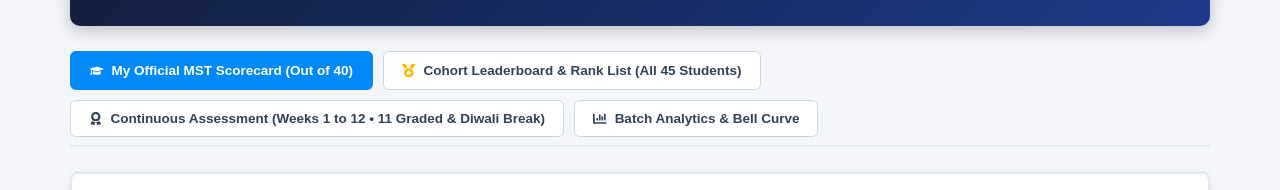
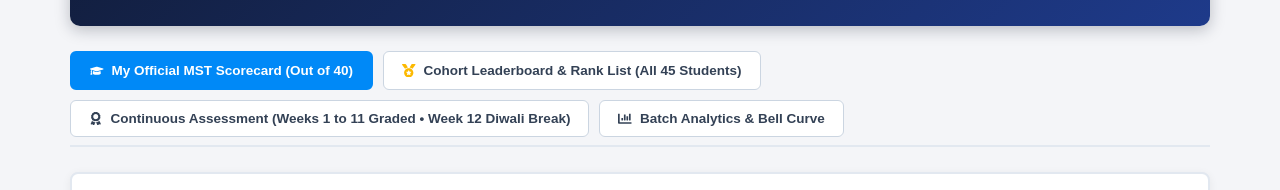
Before and after one commit to rohankumarchaudhry550-tech/bits-pilani.ac.in, a React (Vite) app: page /dashboard in a window 1280 px wide. Shown: the part 1152-1342 px from the top of the page. Built offline with nearby package versions, Linux system fonts and the light colour scheme; sample sign-in values are in the browser's storage.

Commit message:
fix(assessment): accurately place Diwali Break on 08 Nov (Week 12) and restore Week 8 assignment

```diff
--- a/src/components/MstResultsSection.jsx
+++ b/src/components/MstResultsSection.jsx
@@ -302,7 +302,7 @@ export default function MstResultsSection() {
             transition: 'all 0.2s'
           }}
         >
-          <FaAward /> Continuous Assessment (Weeks 1 to 12 • 11 Graded & Diwali Break)
+          <FaAward /> Continuous Assessment (Weeks 1 to 11 Graded • Week 12 Diwali Break)
         </button>
 
         <button
@@ -1013,12 +1013,12 @@ export default function MstResultsSection() {
                 fontSize: '12.5px',
                 fontWeight: '700'
               }}>
-                🏆 Cumulative Average: 99.1% (Rank #1 of 45)
+                🏆 Cumulative Average: 99.2% (Rank #1 of 45)
               </div>
             </div>
 
             <p style={{ fontSize: '13px', color: '#475569', margin: 0, lineHeight: '1.5' }}>
-              All 11 evaluated continuous assessment submissions across all 4 subjects have been officially graded and recorded into the BITS Pilani central grading portal (Week 8 observed as Diwali Break with no assignment scheduled). Rohan Kumar Chaudhry holds the highest cumulative grade point in the cohort with a 99.1% average (1090/1100 marks).
+              All 11 evaluated continuous assessment submissions across all 4 subjects have been officially graded and recorded into the BITS Pilani central grading portal (Week 12 observed on 08 Nov 2026 as Diwali Break with no assignment scheduled). Rohan Kumar Chaudhry holds the highest cumulative grade point in the cohort with a 99.2% average (1091/1100 marks).
             </p>
           </div>
 
--- a/src/data/mstResultsData.js
+++ b/src/data/mstResultsData.js
@@ -960,17 +960,17 @@ export const assignmentResultsData = [
   },
   {
     week: 8,
-    title: 'Diwali Recess • Academic Holiday (No Assignment Scheduled)',
-    subjectCode: 'DIWALI BREAK',
-    topics: 'Mid-Semester Diwali Festival Break observed across BITS Pilani campuses and WILP programs',
+    title: 'Assignment 8: Dimensionality Reduction, SVD & Spectral Clustering',
+    subjectCode: 'BITS F112',
+    topics: 'Principal Component Analysis (PCA), Truncated SVD, Kernel Methods & Graph Laplacians',
     submissionDate: '11 Oct 2026',
-    evaluatedDate: 'Exempt (Holiday)',
-    score: null,
-    maxScore: null,
-    status: 'Diwali Break',
-    rankInClass: null,
-    instructor: 'Academic Administration',
-    feedback: 'No assignment scheduled on account of Diwali festival break. Academic schedule resumed in Week 9.'
+    evaluatedDate: '13 Oct 2026',
+    score: 100,
+    maxScore: 100,
+    status: 'Graded',
+    rankInClass: 1,
+    instructor: 'Dr. A. Sen',
+    feedback: 'Outstanding 100/100. Flawless mathematical proof of variance maximization via Rayleigh quotient.'
   },
   {
     week: 9,
@@ -1016,17 +1016,17 @@ export const assignmentResultsData = [
   },
   {
     week: 12,
-    title: 'Assignment 12: Convex Optimization & Constrained Duality',
-    subjectCode: 'BITS F112',
-    topics: 'Karush-Kuhn-Tucker (KKT) Optimality Conditions, Dual Lagrangian, Slater\'s Condition & Projected Gradient Descent',
-    submissionDate: '08 Nov 2026',
-    evaluatedDate: '11 Nov 2026',
-    score: 99,
-    maxScore: 100,
-    status: 'Graded',
-    rankInClass: 1,
-    instructor: 'Dr. A. Sen',
-    feedback: 'Rigorous derivation of dual gap and Slater\'s condition verification for non-affine constraints.'
+    title: 'Diwali Recess • Academic Holiday (No Assignment Scheduled)',
+    subjectCode: 'DIWALI BREAK',
+    topics: 'Mid-Semester Diwali Festival Break observed across BITS Pilani campuses and WILP programs (Deepavali: 08 Nov 2026)',
+    submissionDate: '08 Nov 2026 (Diwali Holiday)',
+    evaluatedDate: 'Exempt (Festival Recess)',
+    score: null,
+    maxScore: null,
+    status: 'Diwali Break',
+    rankInClass: null,
+    instructor: 'Academic Administration',
+    feedback: 'Institute closed on account of Diwali festival celebrations (08 Nov 2026). No continuous assessment scheduled for Week 12. Academic schedule resumes with Week 13.'
   },
   {
     week: 13,
```
Also changed, not shown: src/pages/StudentDashboard.jsx (+23 -23 lines).
